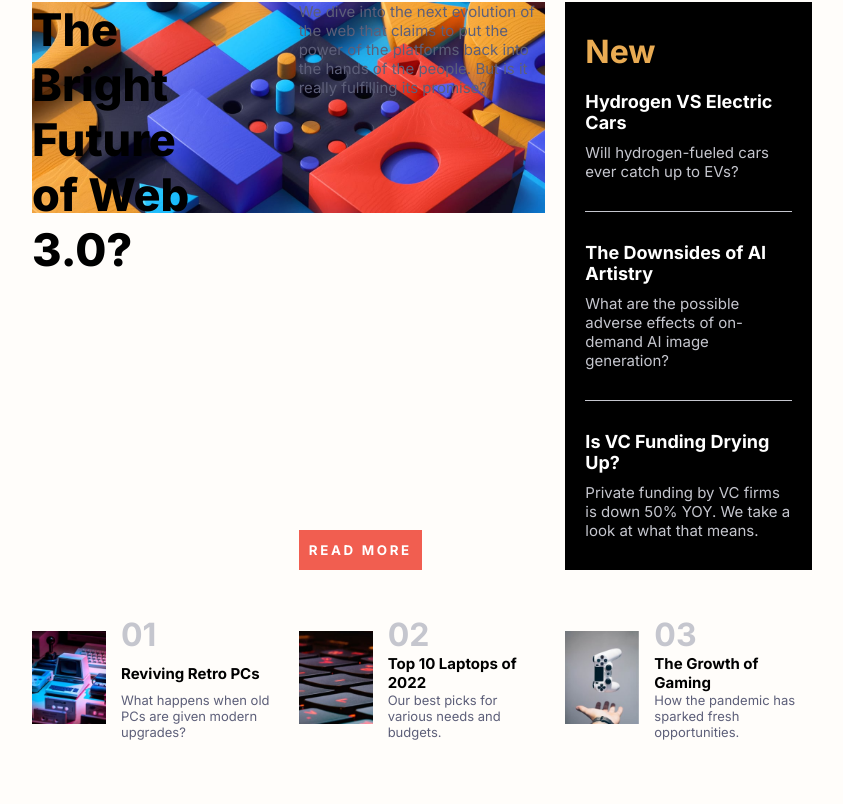
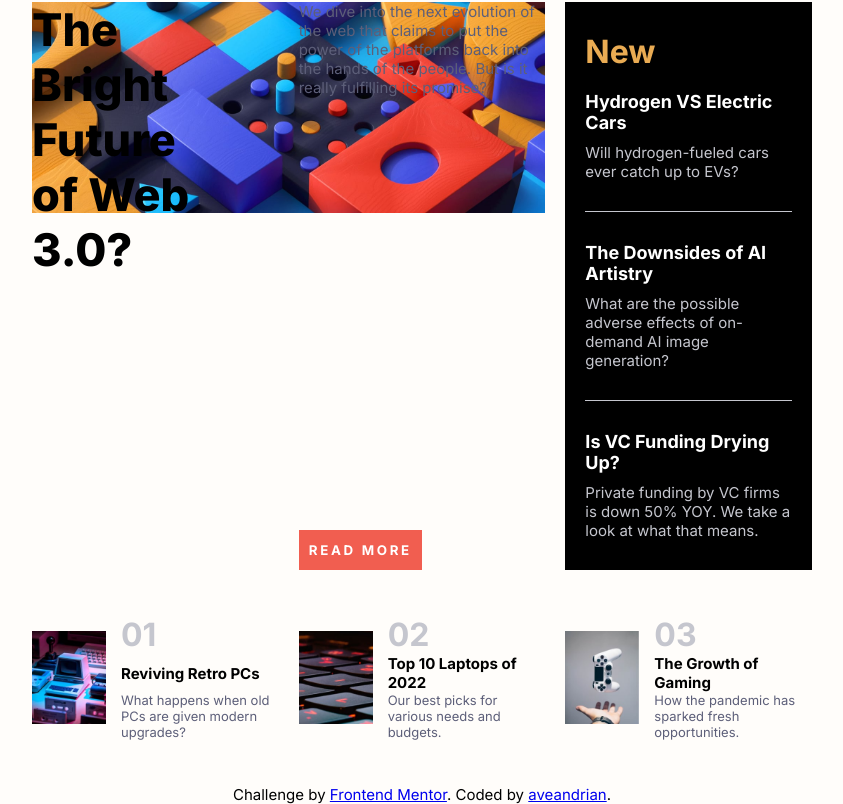
Before and after one commit to aveandrian/news-homepage-react, a React (Vite) app: page / in a window 1280 px wide. Shown: the part 159-963 px from the top of the page, without its empty margins (218-1061 px from the left). Built offline with nearby package versions, Linux system fonts and the light colour scheme.

Commit message:
added creds + style tweaks

```diff
--- a/src/App.css
+++ b/src/App.css
@@ -9,6 +9,13 @@ body {
   background-color: hsl(36, 100%, 99%);
   min-height: 100vh;
   font-size: 0.938rem;
+}
+
+#root {
+  display: flex;
+  flex-direction: column;
+  justify-content: center;
+  align-items: center;
 }
 
 main {
@@ -25,7 +32,6 @@ main {
   grid-template-columns: subgrid subgrid;
   grid-template-rows: subgrid;
   row-gap: 1.25rem;
-  /* gap: 1.25rem; */
 }
 
 .main-section > img {
@@ -176,6 +182,11 @@ main {
   color: hsl(236, 13%, 42%);
 }
 
+footer {
+  text-align: center;
+}
+
+
 
 @media only screen and (max-width: 1150px) {
   main {
--- a/src/App.jsx
+++ b/src/App.jsx
@@ -68,7 +68,10 @@ function App() {
           </div>
         </section>
       </main>
-
+      <footer>
+        Challenge by <a href="https://www.frontendmentor.io?ref=challenge" target="_blank">Frontend Mentor</a>.
+        Coded by <a href="https://github.com/aveandrian">aveandrian</a>.
+      </footer>
     </>
   )
 }
--- a/src/components/Navbar.jsx
+++ b/src/components/Navbar.jsx
@@ -10,9 +10,8 @@ export default function Navbar(){
 
     return (
         <header>
-
             <nav >
-                <div className="menu-icon-container"><img src={`/assets/images/${isOpened ? "icon-menu-close.svg" : "icon-menu.svg"}`} className="menu-open-icon" onClick={toggleIsOpened}></img></div>
+                <div className={`menu-icon-container ${isOpened ? "opened" : ""}`}><img src={`/assets/images/${isOpened ? "icon-menu-close.svg" : "icon-menu.svg"}`} className="menu-open-icon" onClick={toggleIsOpened}></img></div>
                 <div className={`nav-items ${isOpened ? "opened" : ""}`}>
                     <a id="home" className="menu-item" href="/">Home</a>
                     <a id="new" className="menu-item" href="/new">New</a>
--- a/src/styles/navbar.css
+++ b/src/styles/navbar.css
@@ -6,14 +6,18 @@
 }
 
 header {
+    margin-left: auto;
     display: flex;
     padding: 3.125rem 15.625rem;
-
 }
 
 .menu-icon-container {
     z-index: 3;
     visibility: hidden;
+}
+
+.menu-icon-container:hover {
+    cursor: pointer;
 }
 
 nav {
@@ -67,6 +71,10 @@ a:hover {
         right: 1.25rem;
     }
 
+    .menu-icon-container.opened {
+        position: fixed;
+    }
+
     .nav-items {
         padding: 7.5rem 1.25rem ;
         display: flex;
@@ -78,7 +86,6 @@ a:hover {
         height: 101vh;
         width: 65%;
         background-color: hsl(36, 100%, 99%);
-
     }
 
     .nav-items.opened {
```
